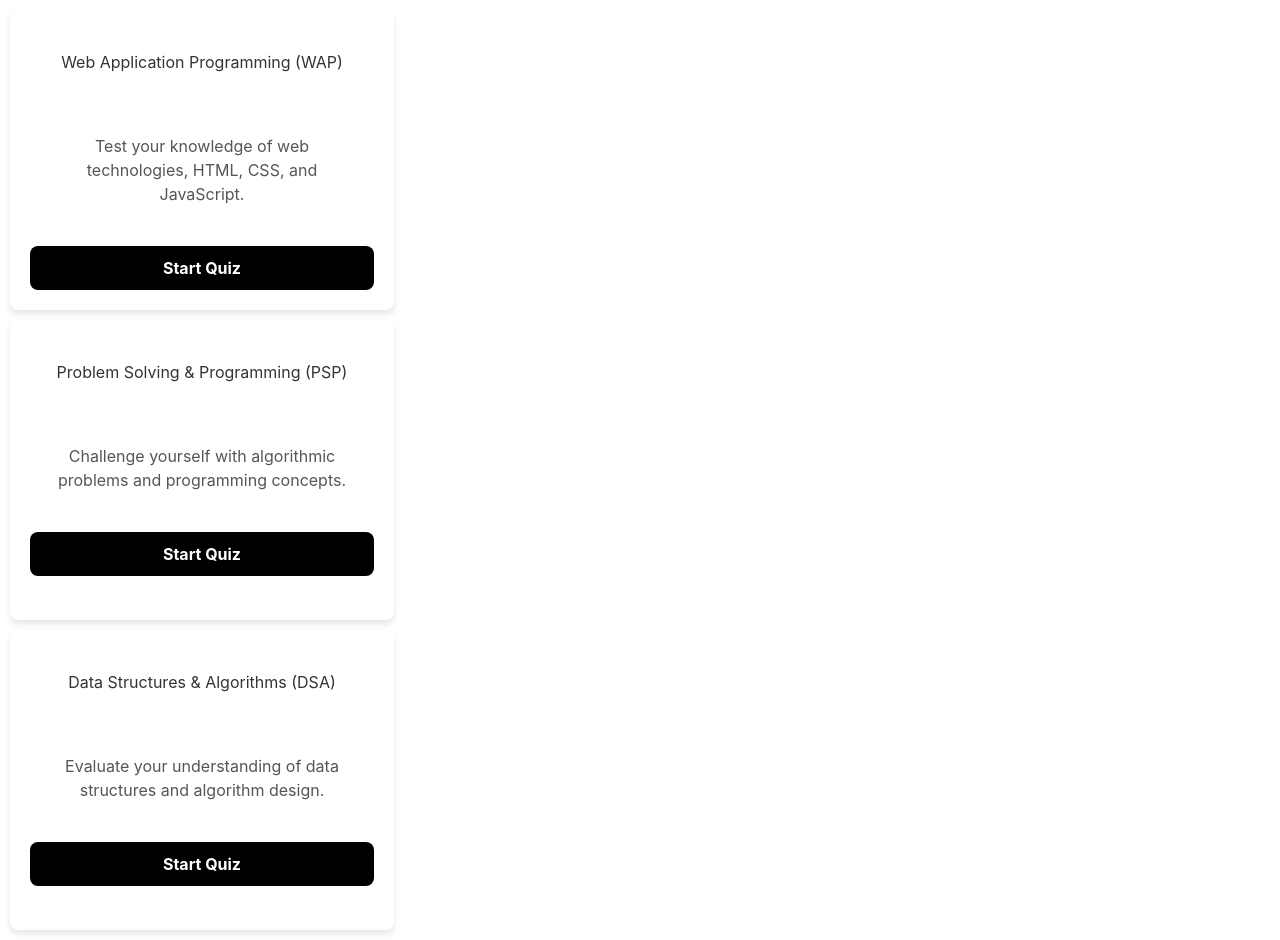
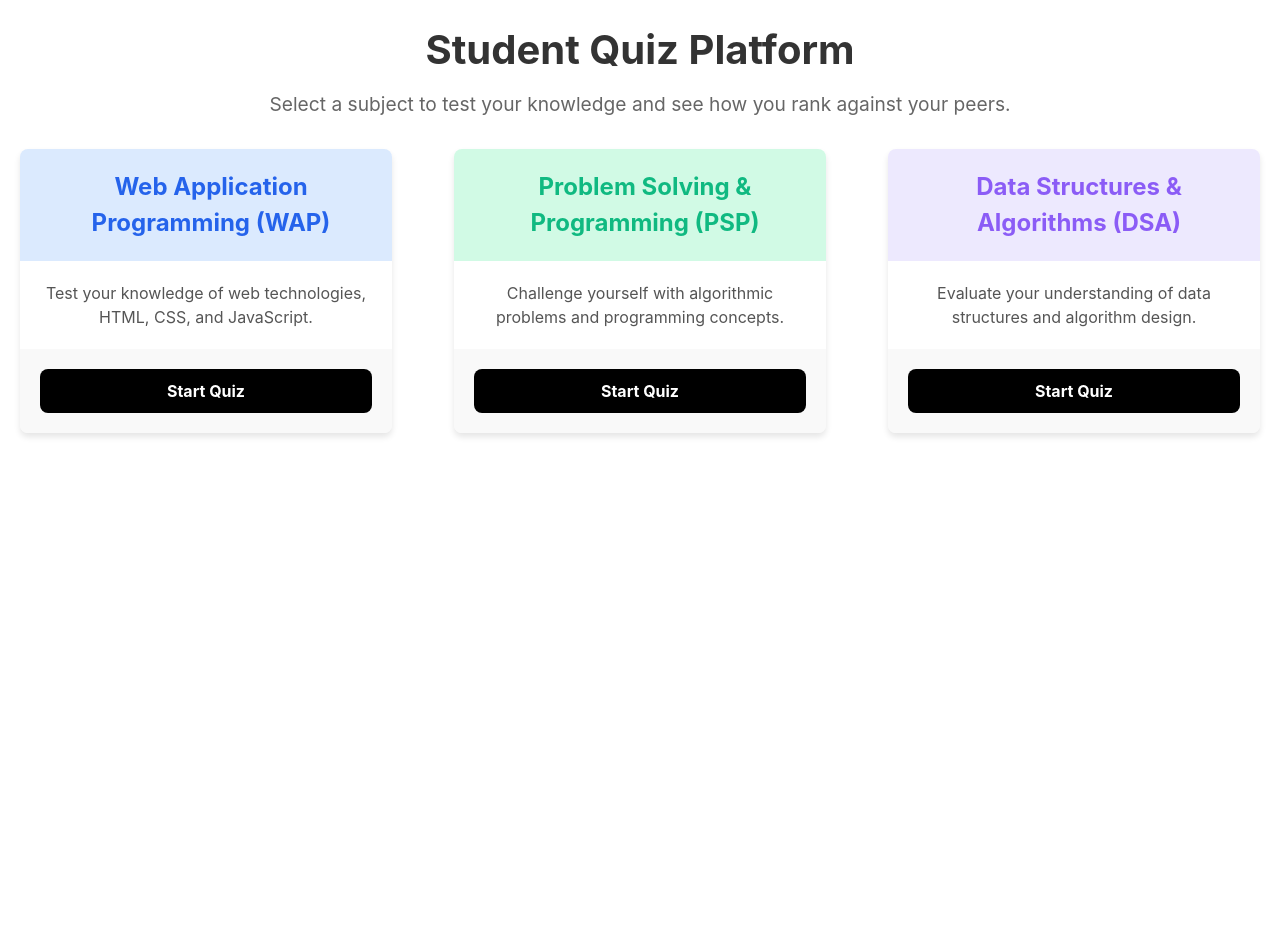
Before and after one commit to chiku97/first_next_app, a Next.js app: page / in a window 1280 px wide. After the commit the page ends 800 px from the top, so only its background shows below. Built offline with nearby package versions, Linux system fonts and the light colour scheme.

Commit message:
Complete first page code

```diff
--- a/app/page.css
+++ b/app/page.css
@@ -49,10 +49,6 @@
   flex-direction: column;
   overflow: hidden;
   transition: transform 0.2s ease, box-shadow 0.2s ease;
-    height: 300px;
-    margin: 10px;
-    row-gap: 20px;
-    padding: 20px;
 }
 
 .quiz-card:hover {
@@ -127,9 +123,7 @@
 }
 
 .start-button {
-    display: flex;
-    justify-content: center;
-    align-items: center;
+  display: inline-block;
   padding: 10px 20px;
   width: 100%;
   background-color: #000;
@@ -141,7 +135,6 @@
   transition: background-color 0.2s ease;
 }
 
-
 .start-button:hover {
   background-color: #444;
 }
--- a/app/page.js
+++ b/app/page.js
@@ -91,18 +91,34 @@ function Home() {
   // quizCards
 
   return (
-    <div>
-      <div>
-          {
-            quizData.map((item)=>{
-                return <div className= "quiz-card" key={item.id}>
-                <div className="card-header">{item.title}</div>
-                <div className="card-body">{item.description}</div>
-                <div className="start-button"> Start Quiz</div>
+    <div className="container">
+      <h1 className="main-title">Student Quiz Platform</h1>
+      <p className="subtitle">Select a subject to test your knowledge and see how you rank against your peers.</p>
+
+      <div className="quiz-grid">
+        {quizData.map((category) => (
+          <div key={category.id} className={`quiz-card`}>
+            {/* First div - Icon with colored background */}
+            <div className={`card-header ${category.colorClass}`}>
+              <div className="icon-title">
+                <span className="icon">{category.icon}</span>
+                <h2 className="category-title">{category.title}</h2>
               </div>
-            })
-          }
+            </div>
 
+            {/* Second div - Description paragraph */}
+            <div className="card-body">
+              <p className="category-description">{category.description}</p>
+            </div>
+
+            {/* Third div - Button */}
+            <div className="card-footer">
+              <a  className="start-button">
+                Start Quiz
+              </a>
+            </div>
+          </div>
+        ))}
       </div>
     </div>
     );
```
Lines whose indentation alone changed are shown as unchanged.
